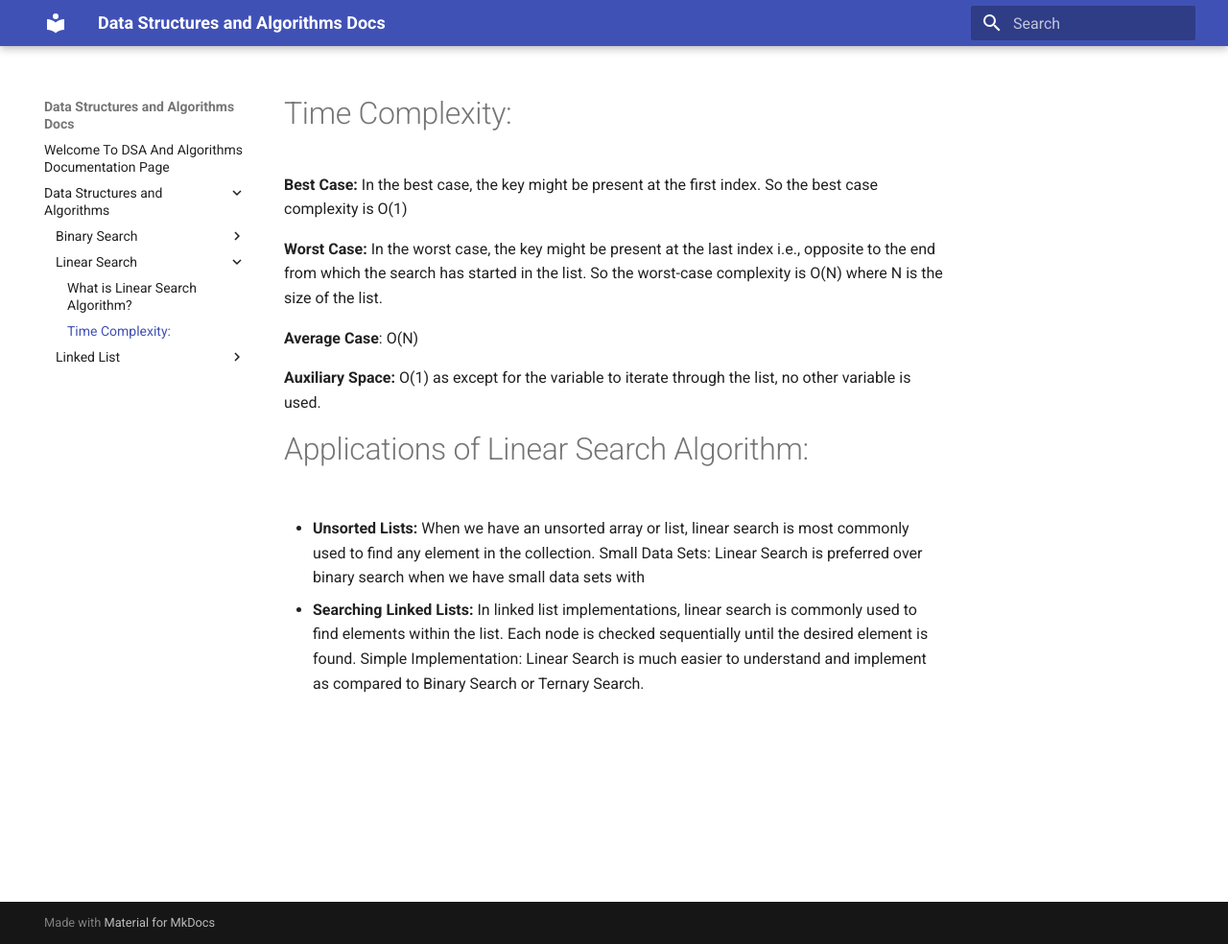
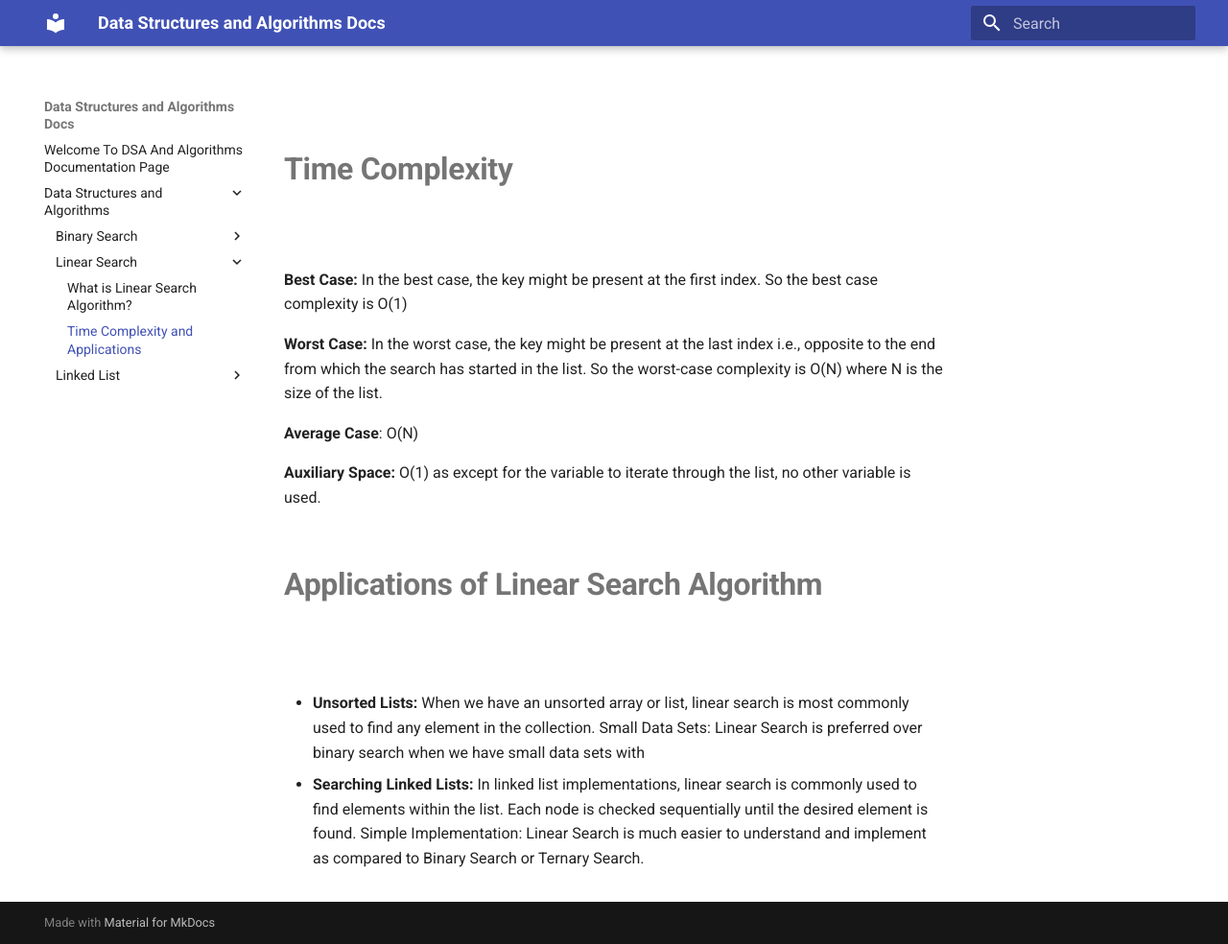
Before and after one commit to Shamik-Nestle/wiki-to-git-pages, an MkDocs documentation site: the page built from docs/Data Structures and Algorithms/Linear Search/Time Complexity and Applications.md, in a window 1280 px wide and 984 px high. Shown: the whole window at 96% size. Built offline with MkDocs 1.6.1 and Material for MkDocs 9.7.7, drawn with Linux system fonts in a browser that asks for light colours.

Commit message:
(Azure Bot)chore:Adding/Updating pages in docs

```diff
--- a/docs/Data Structures and Algorithms/Linear Search/Time Complexity and Applications.md
+++ b/docs/Data Structures and Algorithms/Linear Search/Time Complexity and Applications.md
@@ -1,4 +1,8 @@
-# Time Complexity:
+<br />
+
+# **Time Complexity**
+
+<br />
 
 **Best Case:** In the best case, the key might be present at the first index. So the best case complexity is O(1)
 
@@ -8,7 +12,10 @@
 
 **Auxiliary Space:** O(1) as except for the variable to iterate through the list, no other variable is used.
 
-#Applications of Linear Search Algorithm:
+<br />
+
+# **Applications of Linear Search Algorithm**
+<br />
 
 - **Unsorted Lists:** When we have an unsorted array or list, linear search is most commonly used to find any element in the collection.
 Small Data Sets: Linear Search is preferred over binary search when we have small data sets with
```
Also changed, not shown: docs/Data Structures and Algorithms/Linked List/Operations in Linked List.md (+1 -2 lines).
